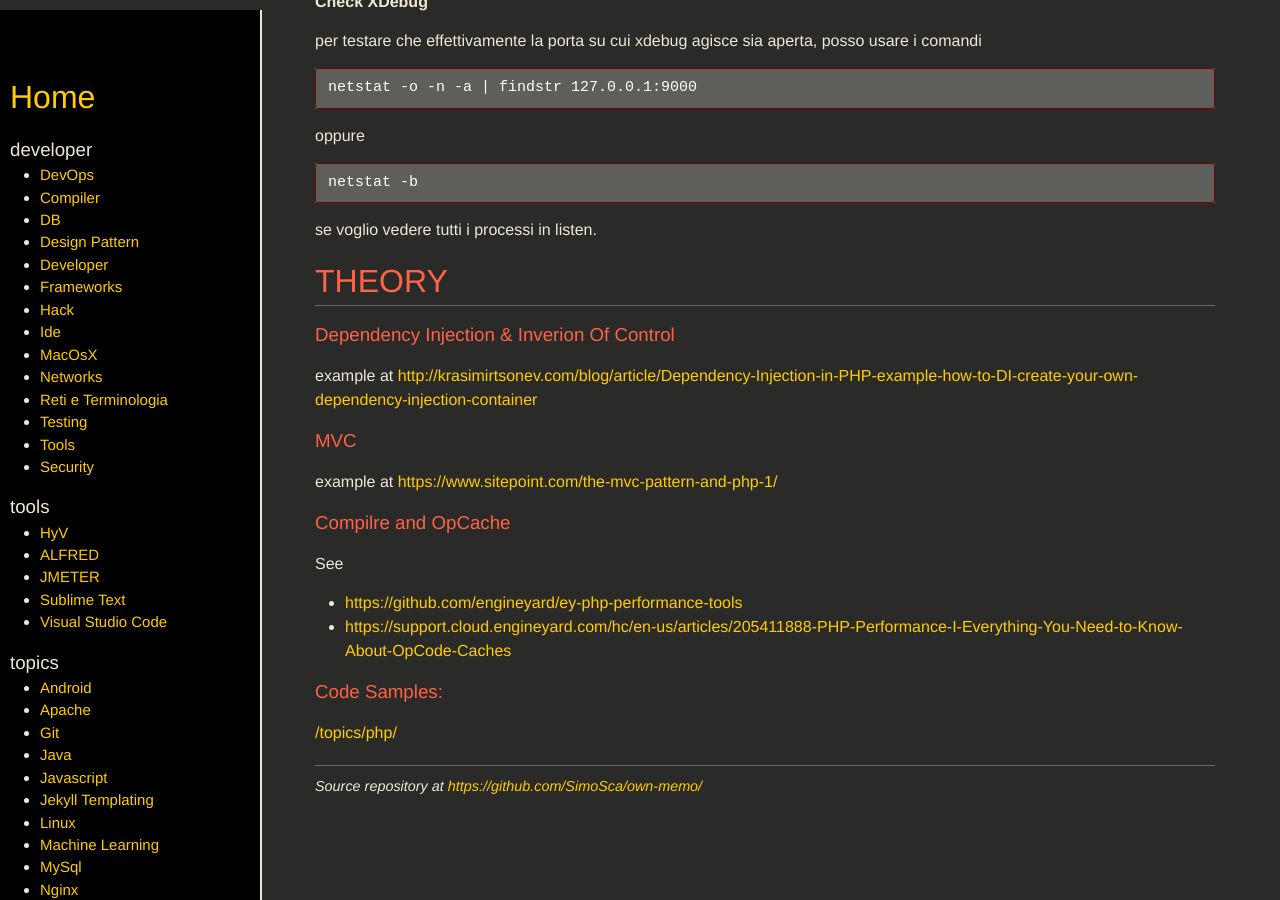
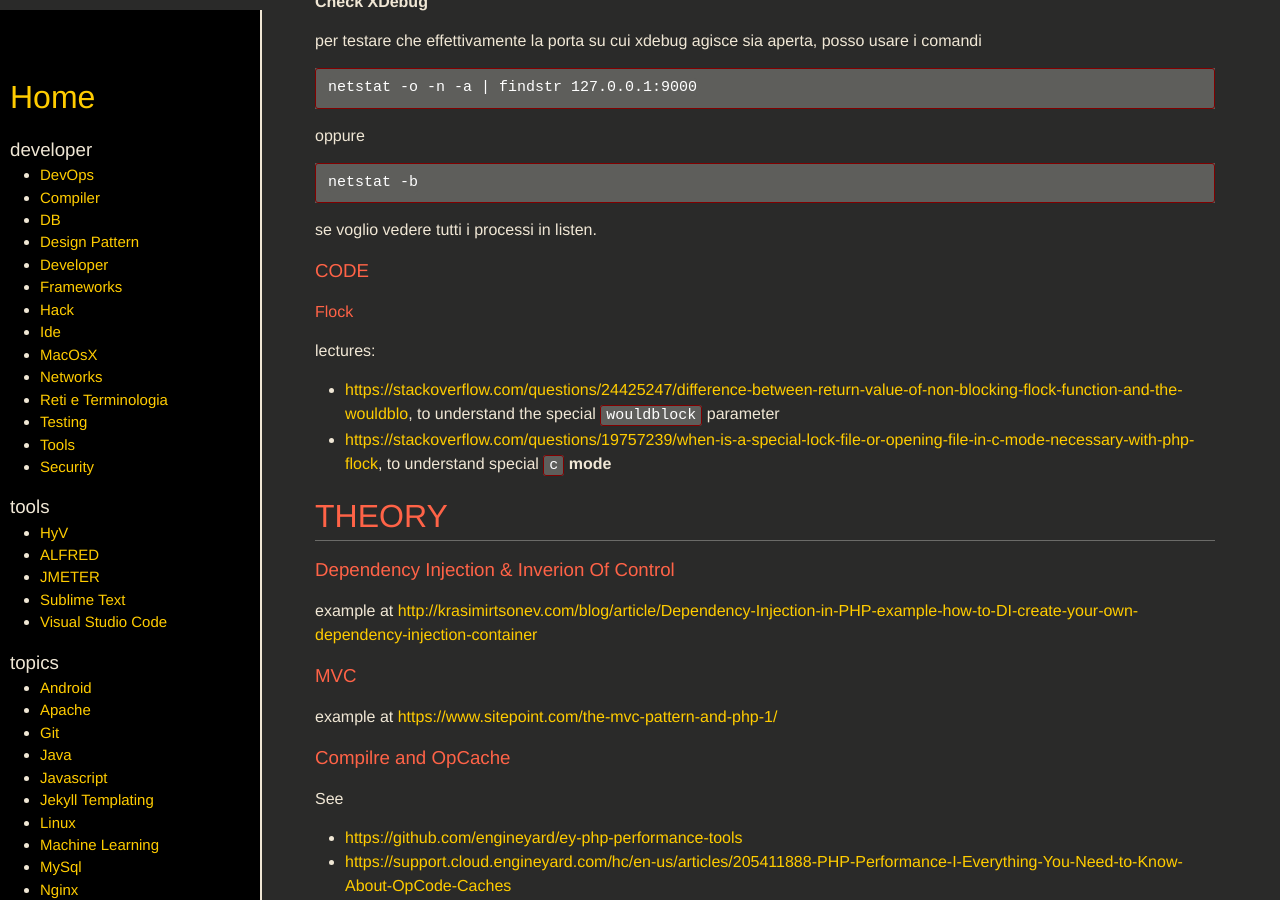
Before and after one commit to SimoSca/own-memo, a Jekyll site: the page built from _pages/topics/php.md, in a window 1280 px wide and 900 px high, scrolled down 3118 px. Built offline with Jekyll 4.4.1, drawn with Linux system fonts in a browser that asks for light colours; nearby versions of some CDN libraries.

Commit message:
[improved] added Flock refs to php topic

```diff
--- a/_pages/topics/php.md
+++ b/_pages/topics/php.md
@@ -165,6 +165,15 @@ netstat -b
 se voglio vedere tutti i processi in listen.
 
 
+### CODE
+
+#### Flock
+
+lectures:
+
+- [https://stackoverflow.com/questions/24425247/difference-between-return-value-of-non-blocking-flock-function-and-the-wouldblo](https://stackoverflow.com/questions/24425247/difference-between-return-value-of-non-blocking-flock-function-and-the-wouldblo), to understand the special `wouldblock` parameter
+- [https://stackoverflow.com/questions/19757239/when-is-a-special-lock-file-or-opening-file-in-c-mode-necessary-with-php-flock](https://stackoverflow.com/questions/19757239/when-is-a-special-lock-file-or-opening-file-in-c-mode-necessary-with-php-flock), to understand special `c` __mode__
+
 
 
 
```
